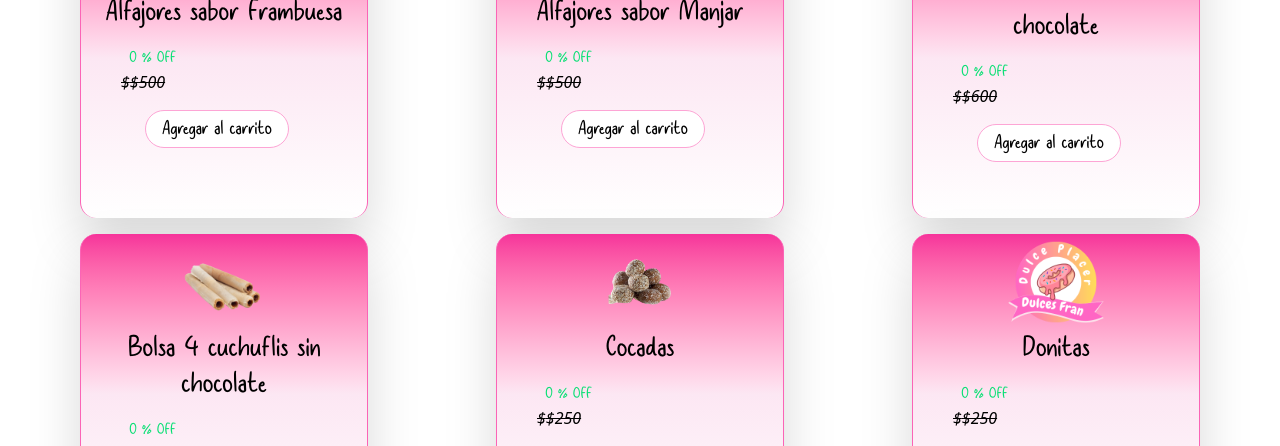
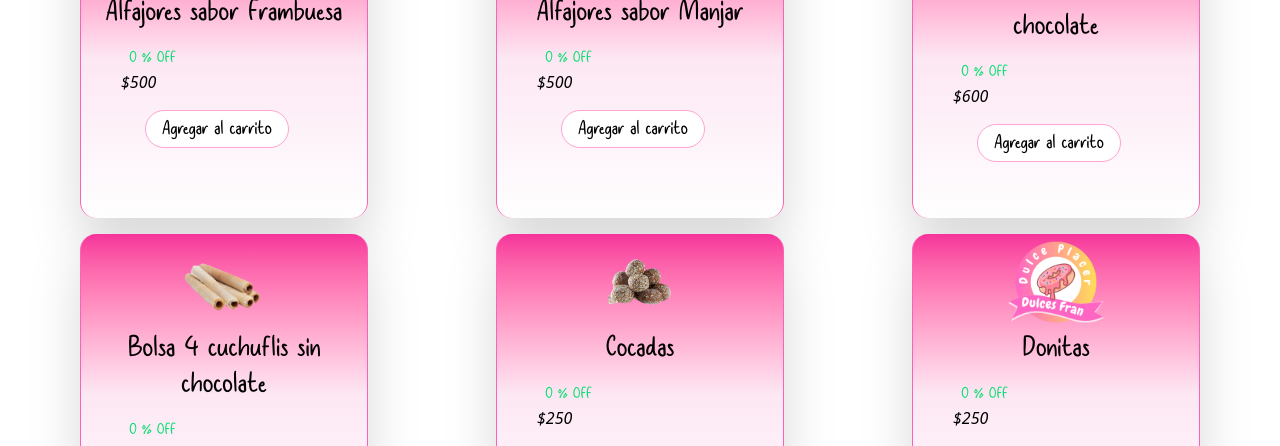
Before and after one commit to CrisMesina/dulcesfran, a React (Vite) app: page /servicios/dulces in a window 1280 px wide. Shown: the part 354-800 px from the top of the page. Built offline with nearby package versions, Linux system fonts and the light colour scheme.

Commit message:
remove '$' from price

```diff
--- a/src/components/DulcesCard.tsx
+++ b/src/components/DulcesCard.tsx
@@ -83,7 +83,7 @@ export const DulcesCard:React.FC<Productos> = ({id, name, imgURL, price, discoun
         </div>
         <div className='mt-4 mx-10 w-full'>
           <p className='font-Salmoon ml-2 text-green-400'>{discount} % OFF</p>
-          <p className='line-through italic'>${formatPrice(price)}</p>
+          <p className='italic'>{formatPrice(price)}</p>
         </div>
         <button
 
```
